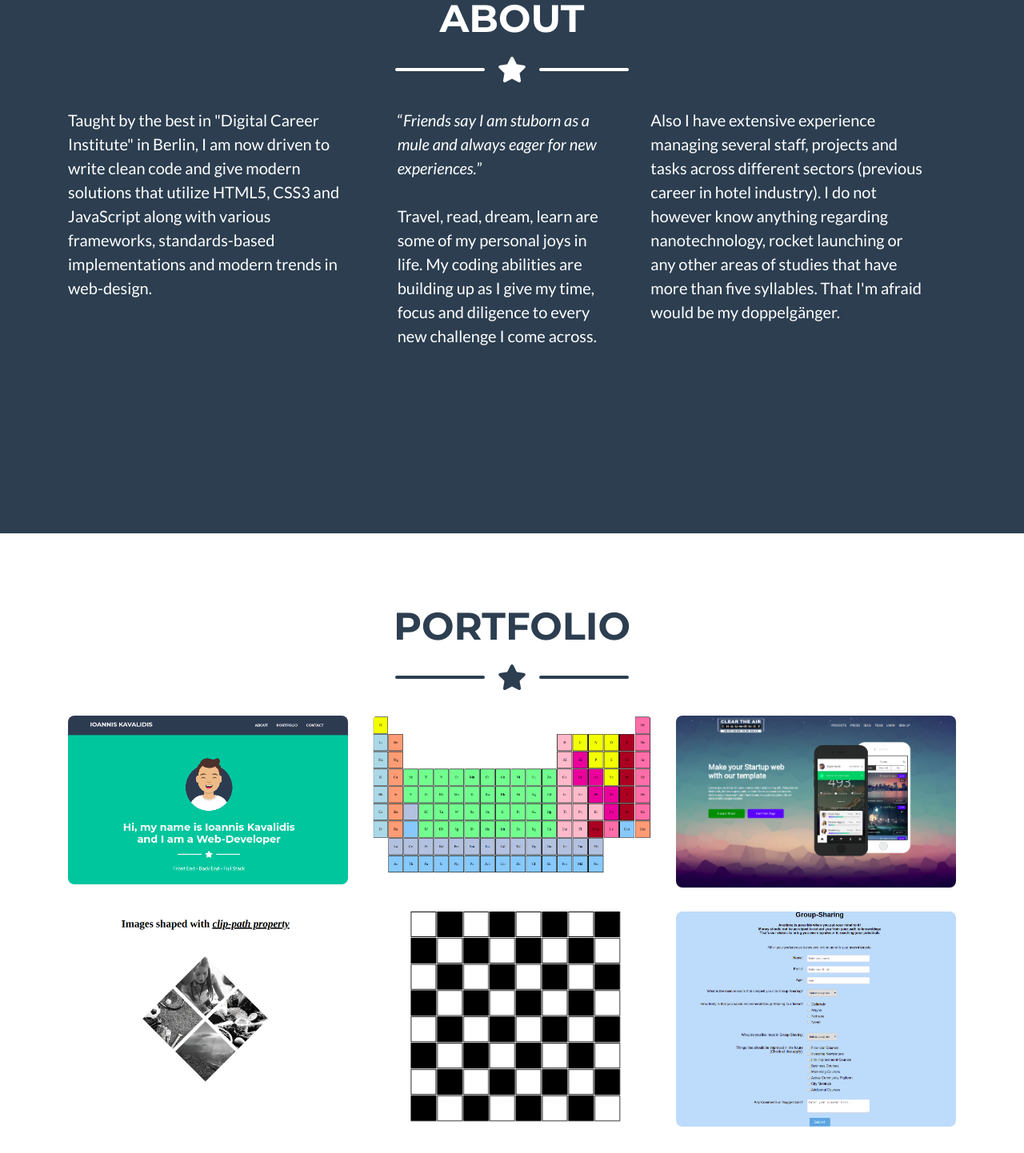
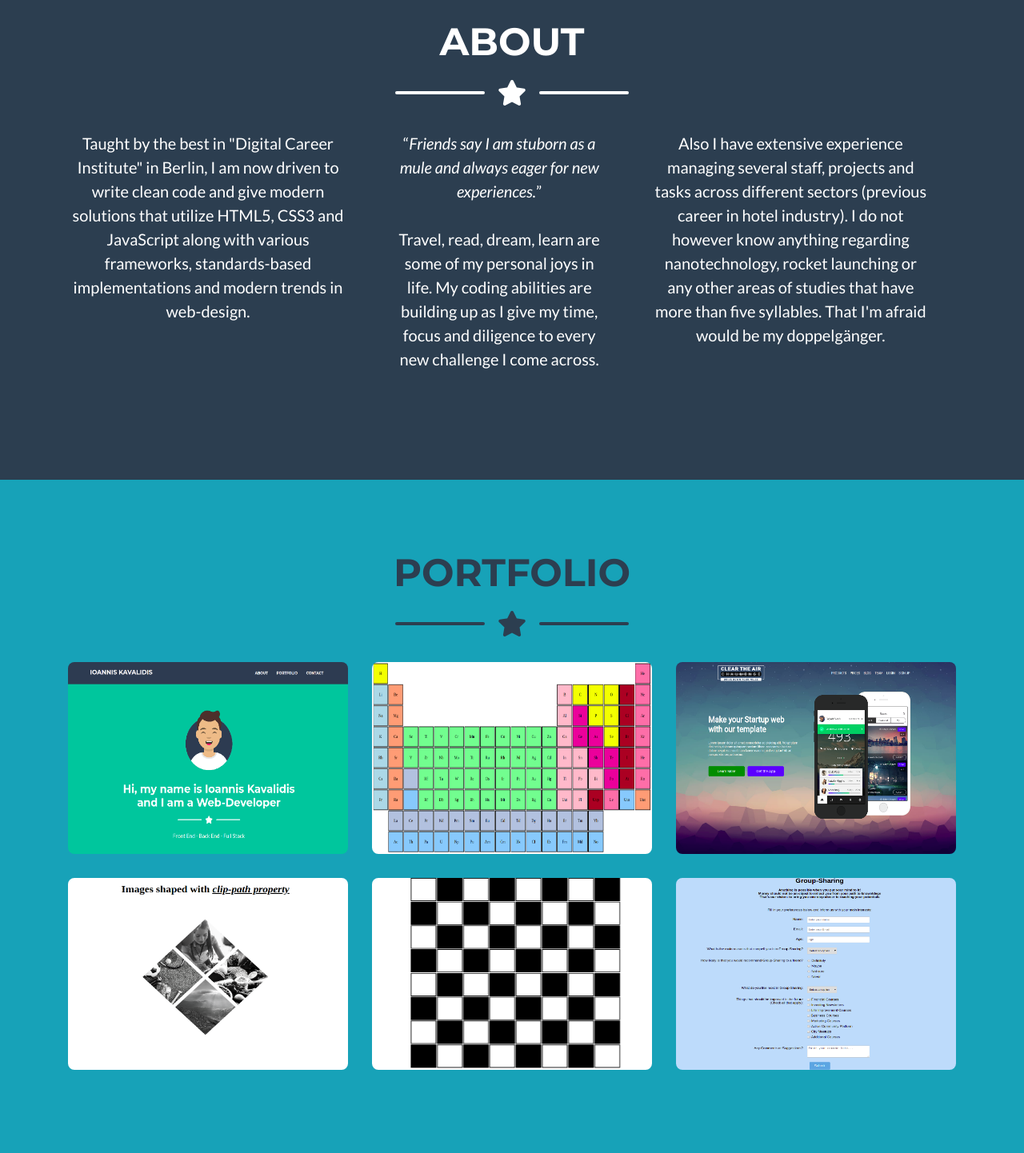
Before and after one commit to Ioannis-Kavalidis/myPortfolio, a plain HTML site: page index.html in a window 1280 px wide. Shown: the part 932-2374 px from the top of the page at 80% size. Drawn offline with Linux system fonts and the light colour scheme.

Commit message:
last commit

```diff
--- a/css/style.css
+++ b/css/style.css
@@ -2,17 +2,23 @@
   font-size: 3rem;
 }
 
-#about {
-  font-size: 5rem;
+#me {
+  font-size: 2rem;
 }
-
-/* #fixed-bottom {
-  position: fixed;
-  height: 20px;
-  width: 100%;
-  bottom: 0;
-} */
 
 #about {
   margin-top: auto;
 }
+#pic1,
+#pic2,
+#pic3,
+#pic4,
+#pic5,
+#pic6 {
+  width: 800px;
+  height: 240px;
+}
+
+.lead {
+  text-align: center;
+}
--- a/index.html
+++ b/index.html
@@ -85,7 +85,7 @@
     <header class="masthead bg-primary text-white text-center">
       <div class="container d-flex align-items-center flex-column">
         <!-- Masthead Avatar Image -->
-        <img class="masthead-avatar mb-5" src="img/avataaars.svg" alt="" />
+        <img class="masthead-avatar mb-5" src="img/me.jpeg" alt="" />
 
         <!-- Masthead Heading -->
         <h1 class="masthead-heading  mb-0" id="me">
@@ -137,9 +137,9 @@
             </p>
           </div>
           <div class="col-lg-3 mr-auto" id="break">
-            <p class="lead" >
-              <q><i>Friends say I am stuborn as a mule and always eager for new
-                experiences.</i></q>
+            <p class="lead" id="quote" >
+              <q><em>Friends say I am stuborn as a mule and always eager for new
+                experiences.</em></q>
               <br />
               <br />
               Travel, read, dream, learn are some of my personal joys in life.
@@ -162,7 +162,7 @@
     </section>
 
     <!-- Portfolio Section -->
-    <section class="page-section portfolio" id="portfolio">
+    <section class="page-section portfolio bg-info" id="portfolio">
       <div class="container">
         <!-- Portfolio Section Heading -->
         <h2
@@ -181,7 +181,7 @@
         </div>
 
         <!-- Portfolio Grid Items -->
-        <div class="row">
+        <div class="row " >
           <!-- Portfolio Item 1 -->
           <div class="col-md-6 col-lg-4">
             <div
@@ -198,7 +198,7 @@
                   <i class="fas fa-plus fa-3x"></i>
                 </div>
               </div>
-              <img class="img-fluid" src="img/portfolio/my-portfolio.png" alt="" />
+              <img class="img-fluid" src="img/portfolio/my-portfolio.png" alt="" id="pic1"/>
             </div>
           </div>
 
@@ -218,7 +218,7 @@
                   <i class="fas fa-plus fa-3x"></i>
                 </div>
               </div>
-              <img class="img-fluid" src="img/portfolio/periodic_table.png" alt="" />
+              <img class="img-fluid" src="img/portfolio/periodic_table.png " alt="" id="pic2"/>
             </div>
           </div>
 
@@ -238,7 +238,7 @@
                   <i class="fas fa-plus fa-3x"></i>
                 </div>
               </div>
-              <img class="img-fluid" src="img/portfolio/responsive-website.png" alt="" />
+              <img class="img-fluid" src="img/portfolio/responsive-website.png" alt="" id="pic3"/>
             </div>
           </div>
 
@@ -258,7 +258,7 @@
                   <i class="fas fa-plus fa-3x"></i>
                 </div>
               </div>
-              <img class="img-fluid" src="img/portfolio/clip-path.png" alt="" />
+              <img class="img-fluid" src="img/portfolio/clip-path.png" alt="" id="pic4"/>
             </div>
           </div>
 
@@ -278,7 +278,7 @@
                   <i class="fas fa-plus fa-3x"></i>
                 </div>
               </div>
-              <img class="img-fluid" src="img/portfolio/chess-board.png" alt="" />
+              <img class="img-fluid" src="img/portfolio/chess-board.png" alt="" id="pic5"/>
             </div>
           </div>
 
@@ -298,7 +298,7 @@
                   <i class="fas fa-plus fa-3x"></i>
                 </div>
               </div>
-              <img class="img-fluid" src="img/portfolio/group-buy.png" alt="" />
+              <img class="img-fluid" src="img/portfolio/group-buy.png" alt="" id="pic6"/>
             </div>
           </div>
         </div>
@@ -745,7 +745,7 @@
                   <div class="form-group">
                     <button
                       type="submit"
-                      class="btn btn-primary btn-xl"
+                      class="btn btn-success btn-xl"
                       id="sendMessageButton"
                     >
                       Send
@@ -807,13 +807,19 @@
       </div>
     </footer>
 
-    <!-- Bootstrap  JavaScript -->
-    <script src="vendor/jquery/jquery.min.js"></script>
-    <script src="vendor/bootstrap/js/bootstrap.bundle.min.js"></script>
+<!-- Bootstrap core JavaScript -->
+<script src="vendor/jquery/jquery.min.js"></script>
+<script src="vendor/bootstrap/js/bootstrap.bundle.min.js"></script>
 
-    <!-- Plugin JavaScript -->
-    <script src="vendor/jquery-easing/jquery.easing.min.js"></script>
-    <script src="js/jqBootstrapValidation.js"></script>
+<!-- Plugin JavaScript -->
+<script src="vendor/jquery-easing/jquery.easing.min.js"></script>
+
+<!-- Contact Form JavaScript -->
+<script src="js/jqBootstrapValidation.js"></script>
+<script src="js/contact_me.js"></script>
+
+<!-- Custom scripts for this template -->
+<script src="js/index.min.js"></script>
 
   </body>
 </html>
```
